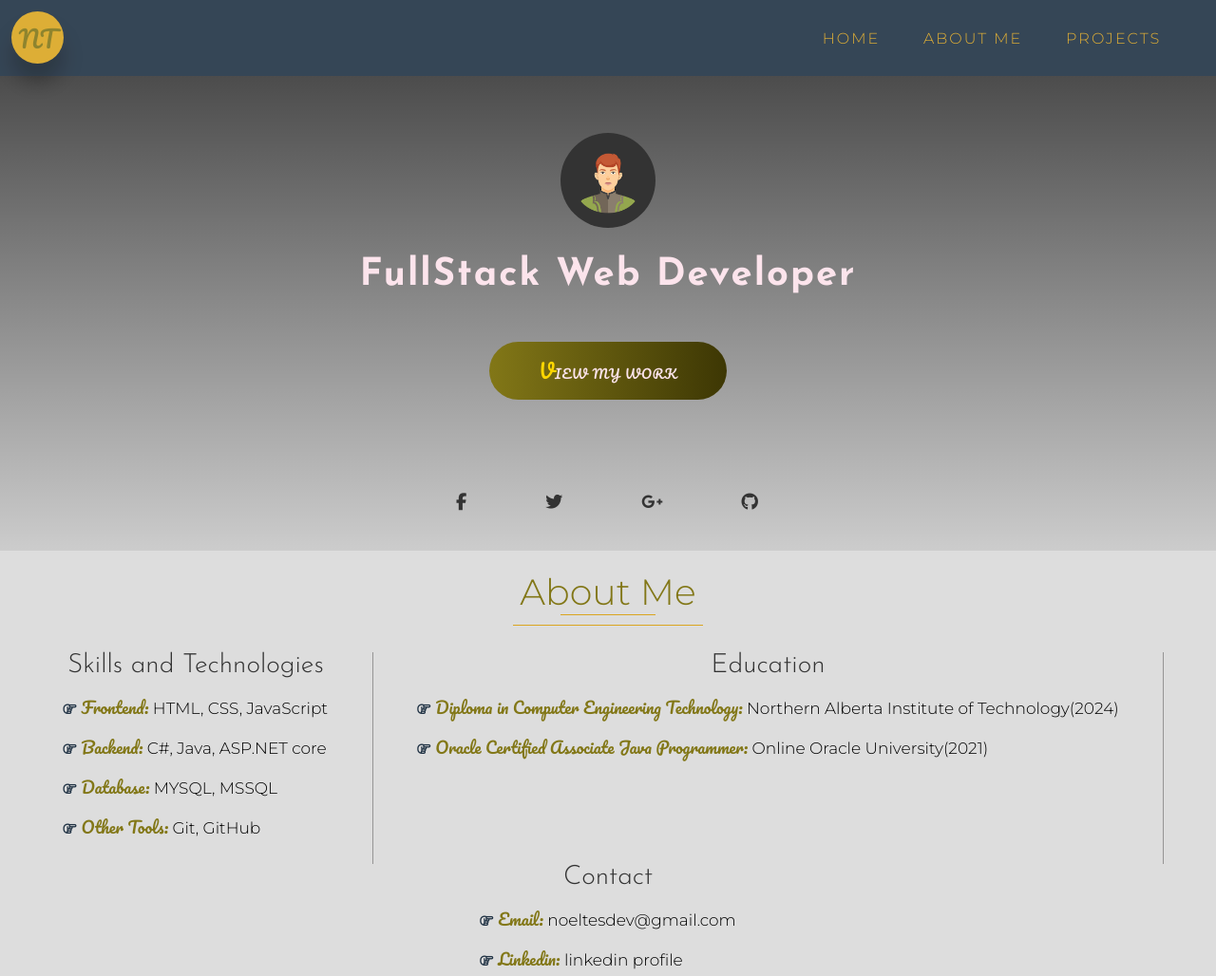
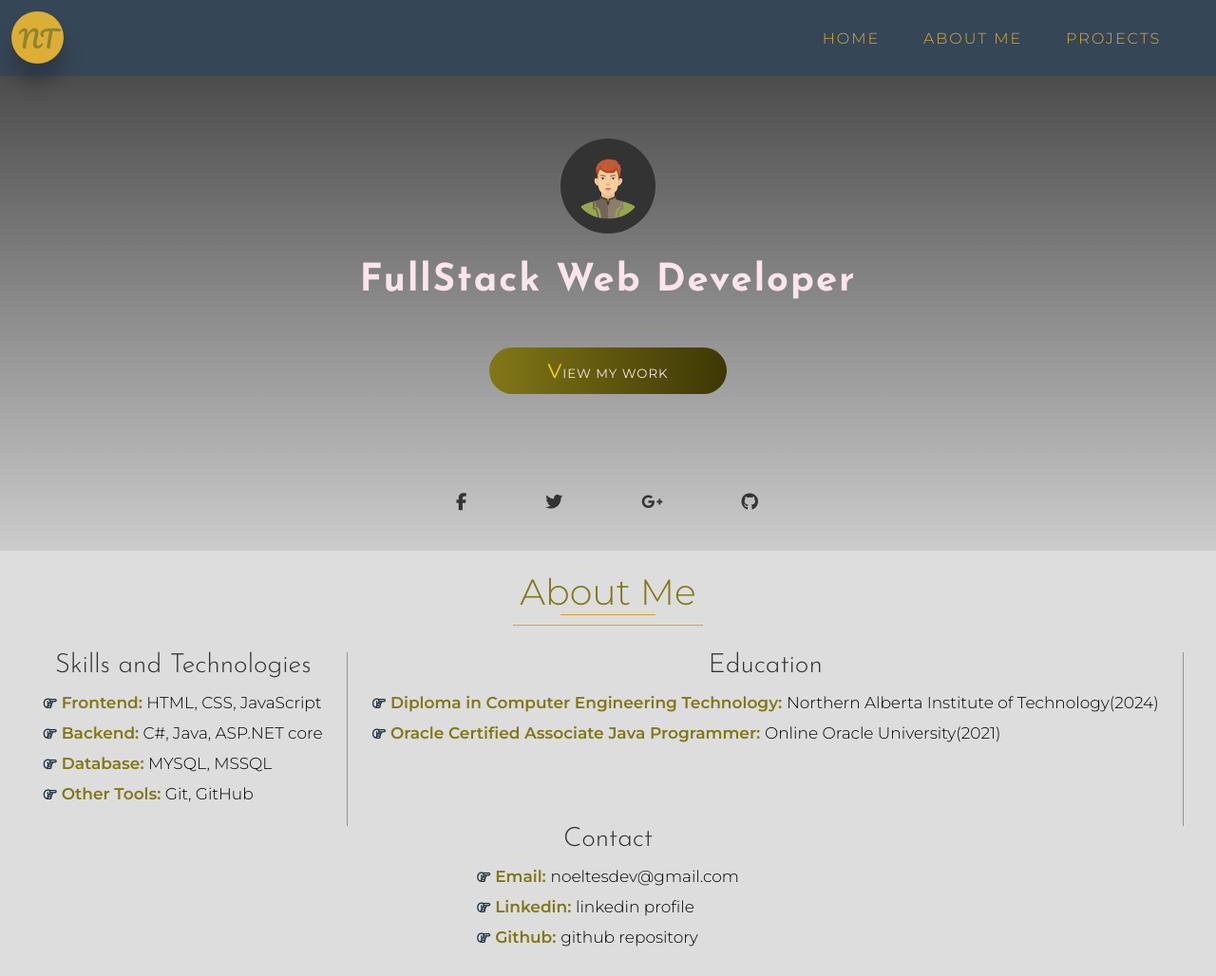
Before and after one commit to Noel-byte/PortfolioWebsite, a plain HTML site: page index.html in a window 1280 px wide. Shown: the top 1028 px of the page at 95% size. Drawn offline with Linux system fonts and the light colour scheme; a web font is replaced by a local one.

Commit message:
Update style.css

```diff
--- a/css/style.css
+++ b/css/style.css
@@ -128,7 +128,7 @@ html{
     outline: none;
     border: none;
     color: #fce4ec;
-    font-family: "Pacifico", serif;
+    font-family: "Montserrat", serif;
   font-weight: 400;
   font-style: normal;
     padding: 1.2rem 2rem;
@@ -239,8 +239,8 @@ html{
 
 .tech{
     color: #827717;
-    font-family: "Pacifico", serif;
-  font-weight: 400;
+    font-family: "Montserrat", serif;
+  font-weight: 600;
   font-style: normal;
     /* margin-left: .8rem; */
 
```
